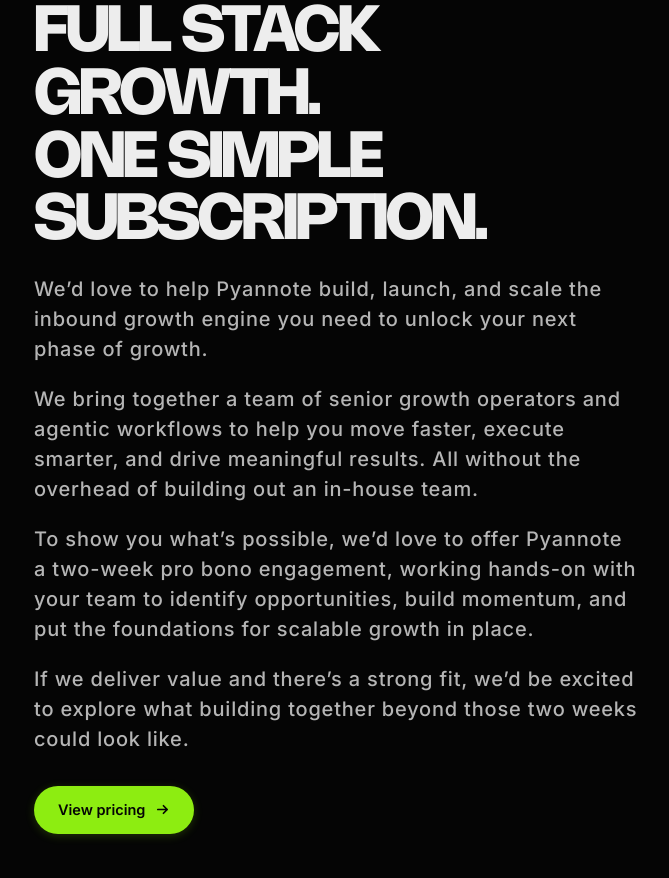
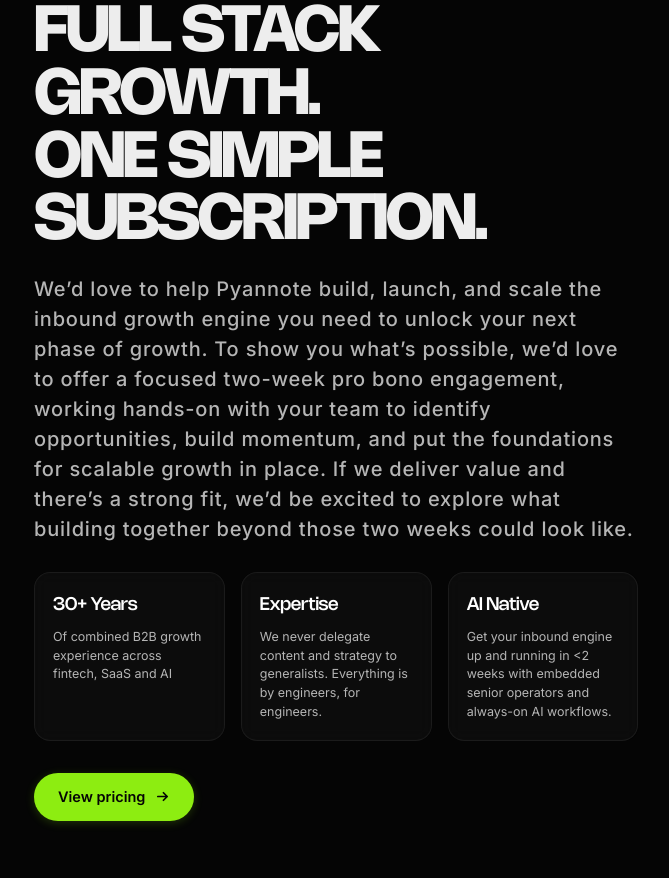
Before and after one commit to Lokesh-dopest/audit-dopest, a plain HTML site: page pyannote/index.html in a window 1280 px wide. Shown: the part 6828-7706 px from the top of the page, without its empty margins (30-699 px from the left). Drawn offline with Linux system fonts and the light colour scheme.

Commit message:
new chng

```diff
--- a/assets/css/audit.css
+++ b/assets/css/audit.css
@@ -132,11 +132,6 @@ section[id] {
   border-radius: 4px;
 }
 
-::selection {
-  background: var(--lime);
-  color: #050505;
-}
-
 .wrap {
   width: min(100%, var(--wrap));
   margin: 0 auto;
@@ -2365,6 +2360,42 @@ h2.h2 {
   max-width: 64ch;
 }
 
+.about-pillars-grid {
+  display: grid;
+  grid-template-columns: repeat(3, 1fr);
+  gap: 16px;
+  margin-top: 28px;
+}
+
+.about-pillar-card {
+  display: flex;
+  flex-direction: column;
+  padding: 18px;
+  border-radius: 16px;
+  background: rgba(255, 255, 255, 0.03);
+  border: 1px solid rgba(255, 255, 255, 0.06);
+  backdrop-filter: blur(8px);
+  -webkit-backdrop-filter: blur(8px);
+}
+
+.about-pillar-card .pillar-stat {
+  font-family: var(--display);
+  font-size: 18px;
+  font-weight: 500;
+  letter-spacing: -0.02em;
+  color: #ffffff;
+  margin-bottom: 8px;
+  display: block;
+}
+
+.about-pillar-card .pillar-desc {
+  font-family: var(--body);
+  font-size: 12.5px;
+  line-height: 1.5;
+  color: var(--muted);
+  margin: 0;
+}
+
 .about-cta {
   display: inline-flex;
   align-items: center;
@@ -2395,10 +2426,22 @@ h2.h2 {
     padding-bottom: 90px;
   }
 
+  .about-pillars-grid {
+    grid-template-columns: repeat(3, 1fr);
+    gap: 12px;
+  }
+
   .about-spline-wrap {
     max-width: 320px;
     margin: 28px auto 0;
     justify-self: center;
+  }
+}
+
+@media (max-width: 768px) {
+  .about-pillars-grid {
+    grid-template-columns: 1fr;
+    gap: 12px;
   }
 }
 
--- a/pyannote/index.html
+++ b/pyannote/index.html
@@ -528,17 +528,22 @@
             <div class="sec-head"><span class="eyebrow">About Dopest</span></div>
             <h2 class="display h2">Full stack growth.<br>One simple subscription.</h2>
             <p class="desc">
-              We’d love to help Pyannote build, launch, and scale the inbound growth engine you need to unlock your next phase of growth.
+              We’d love to help Pyannote build, launch, and scale the inbound growth engine you need to unlock your next phase of growth. To show you what’s possible, we’d love to offer a focused two-week pro bono engagement, working hands-on with your team to identify opportunities, build momentum, and put the foundations for scalable growth in place. If we deliver value and there’s a strong fit, we’d be excited to explore what building together beyond those two weeks could look like.
             </p>
-            <p class="desc">
-              We bring together a team of senior growth operators and agentic workflows to help you move faster, execute smarter, and drive meaningful results. All without the overhead of building out an in-house team.
-            </p>
-            <p class="desc">
-              To show you what’s possible, we’d love to offer Pyannote a two-week pro bono engagement, working hands-on with your team to identify opportunities, build momentum, and put the foundations for scalable growth in place.
-            </p>
-            <p class="desc">
-              If we deliver value and there’s a strong fit, we’d be excited to explore what building together beyond those two weeks could look like.
-            </p>
+            <div class="about-pillars-grid">
+              <div class="about-pillar-card">
+                <span class="pillar-stat">30+ Years</span>
+                <p class="pillar-desc">Of combined B2B growth experience across fintech, SaaS and AI</p>
+              </div>
+              <div class="about-pillar-card">
+                <span class="pillar-stat">Expertise</span>
+                <p class="pillar-desc">We never delegate content and strategy to generalists. Everything is by engineers, for engineers.</p>
+              </div>
+              <div class="about-pillar-card">
+                <span class="pillar-stat">AI Native</span>
+                <p class="pillar-desc">Get your inbound engine up and running in &lt;2 weeks with embedded senior operators and always-on AI workflows.</p>
+              </div>
+            </div>
             <div class="about-cta">
               <a class="btn btn-primary" href="https://dopest.io/pricing" target="_blank" rel="noopener"
                 data-link="pricing">
```
